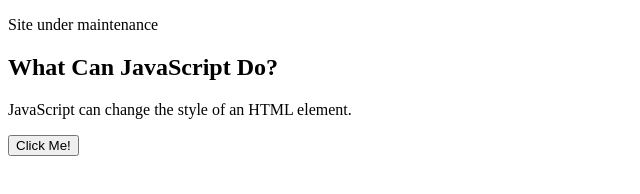
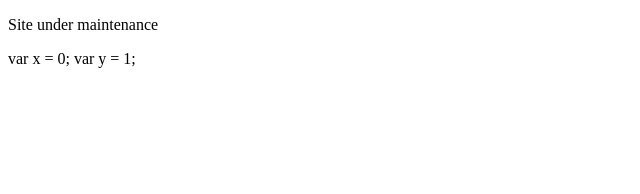
Before and after one commit to ChesterMatt1234/RepoRepo, a plain HTML site: page index.html in a window 1280 px wide. Shown: the whole page, without its empty margins (0-640 px from the left). Drawn offline with Linux system fonts and the light colour scheme.

Commit message:
Create index.html

```diff
--- a/index.html
+++ b/index.html
@@ -4,16 +4,10 @@
 
 <p>Site under maintenance</p>
 
-
+var x = 0;
+var y = 1;
 
 <p id="demo"></p>
-<h2>What Can JavaScript Do?</h2>
-
-<p id="demo">JavaScript can change the style of an HTML element.</p>
-
-<button type="button" onclick="document.getElementById('demo').style.fontSize='35px'">Click Me!</button>
-
-
 
 <script>
 var x = document.getElementById("demo");
@@ -31,6 +25,8 @@ function showPosition(position) {
     "<br>Longitude: " + position.coords.longitude;
 }
 getLocation();
+var x = position.coords.latitude;
+var y = position.coords.longitude;
 
 </script>
 
```
